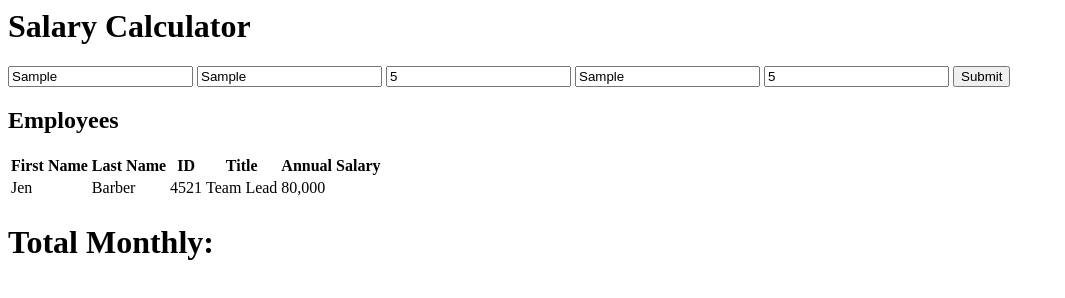
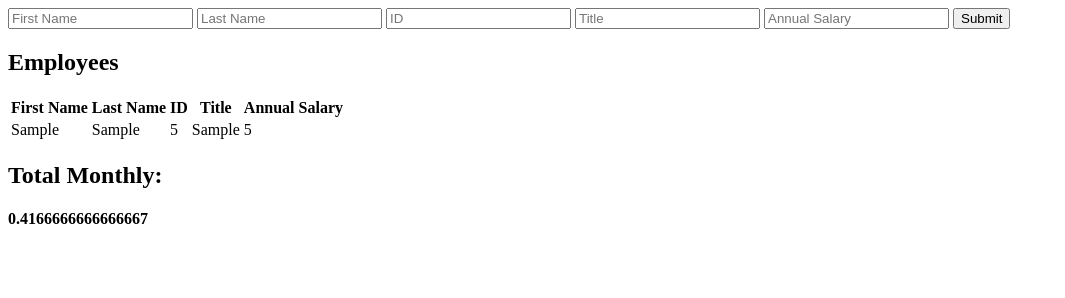
Before and after one commit to ambersorenson1/weekend-jquery-salary-calculator, a plain HTML site: page index.html in a window 1280 px wide. Both pictures are taken after typing "Sample", "Sample", "5", "Sample", "5" into the empty fields and a click on the button "Submit". Shown: the whole page, without its empty margins (0-1065 px from the left). Drawn offline with Linux system fonts and the light colour scheme.

Commit message:
had a couple errors with the button function had to update on a seperate sheet. Added renderEmployeeItems function as well as renderTotalSalary function

```diff
--- a/index.html
+++ b/index.html
@@ -6,18 +6,13 @@
   <title>Document</title>
   <script src="jquery-3.6.0.min.js" charset="utf-8"></script>
   <script src="script.js" charset="utf-8"></script>
-</head>
 <body>
-  <h1>Salary Calculator</h1>
-
-
-  <input type="text" placeholder="First Name" id="firstName">
-  <input type="text" placeholder="Last Name" id="lastName">
-  <input type="number" placeholder="ID" id="id">
-  <input type="text" placeholder="Title" id="title">
-  <input type="number" placeholder="Annual Salary" id="annualSalary">
-  <button id="submitButton">Submit</button>
-
+  <input id="firstName" type="text" placeholder="First Name">
+  <input id="lastName" type="text" placeholder="Last Name">
+  <input id="id" type="number" placeholder="ID">
+  <input id="title" type="text" placeholder="Title">
+  <input id="annualSalary" type="number" placeholder="Annual Salary">
+  <button id="theSubmitButton">Submit</button>
   <table>
     <thead>
       <tr>
@@ -41,13 +36,15 @@
         <td>80,000</td>
       </tr>
       <tr>
-
+        <!-- <td>Camera</td>
+        <td>50</td> -->
       </tr>
     </tbody>
   </table>
 
   <footer>
-    <h1 id="totalMonthly">Total Monthly:</h1>
+    <h2>Total Monthly:</h2>
+    <h4 id="totalMonthly"></h4>
   </footer>
 </body>
 </html>
--- a/script.js
+++ b/script.js
@@ -1,30 +1,60 @@
+$(document).ready(onReady);
+let addEmployeeInfo = [];
 
-$(document).ready(onReady);
-let salaryCalculatorItems = [
-  {fname: Amber,
-    lname: Sorenson,
-    id: 12334,
-    title: Swing-Manager,
-    annualSalary: 90000,
-  }
-];
-
-function onReady(){
-  renderSalaryOptions(salaryCalculatorItems);
-
+function onReady() {
+  renderEmployeeItems(addEmployeeInfo);
+  renderTotalSalary(addEmployeeInfo);
+ $('#theSubmitButton').on('click', addEmployeeInfoToFile);
 }
 
+function addEmployeeInfoToFile() {
+  let firstName = $('#firstName').val();
+  let lastName = $('#lastName').val();
+  let id = $('#id').val();
+  let title = $('#title').val();
+  let annualSalary= $('#annualSalary').val();
+  let newItem = {
+     fName: firstName,
+     lName: lastName,
+     id: id,
+     title: title,
+     annualSalary: Number(annualSalary),
+ };
+ addEmployeeInfo.push(newItem);
+console.log(newItem);
+ $('#firstName').val('');
+ $('#lastName').val('');
+ $('#id').val('')
+ $('#title').val('');
+ $('#annualSalary').val('')
+ renderEmployeeItems(addEmployeeInfo)
+ renderTotalSalary(addEmployeeInfo)
+}
+function renderEmployeeItems(addEmployeeInfo){
+   $('#salaryCalculatorTableBody').empty();
+   for (let employee of addEmployeeInfo){
+       let newTableRow = `
+       <tr>
+           <td>${employee.fName}</td>
+           <td>${employee.lName}</td>
+           <td>${employee.id}</td>
+           <td>${employee.title}</td>
+           <td>${employee.annualSalary}</td>
+       </tr>
+       `;
+       $('#salaryCalculatorTableBody').append(newTableRow);
+   }
+ }
 
-function renderSalaryOptions (itemsToRender){
-  for (let salaryItem of itemsToRender){
-    let newTableRow = `
-    <tr>
-        <td>${salaryCalculatorItem.fname}</td>
-        <td>${salaryCalculatorItem.lname}</td>
-        <td>${salaryCalculatorItem.id}</td>
-        <td>${salaryCalculatorItem.title}</td>
-        <td>${salaryCalculatorItem.annualSalary}</td>
-    </tr>
-    `;
-    $('#salaryCalculatorTableBody').append(newTableRow);
+ function renderTotalSalary(itemsToSum){
+ let totalSalary = calculateTotalSalary(itemsToSum);
+ $('#totalMonthly').text(totalSalary)
 }
+
+ function calculateTotalSalary(itemsToSum){
+ let sum = 0;
+ for (let employee of addEmployeeInfo){
+ sum += employee.annualSalary /12;
+ }
+   return sum;
+ }
```
Also changed, not shown: scripts.js (added, +33 -0 lines).
